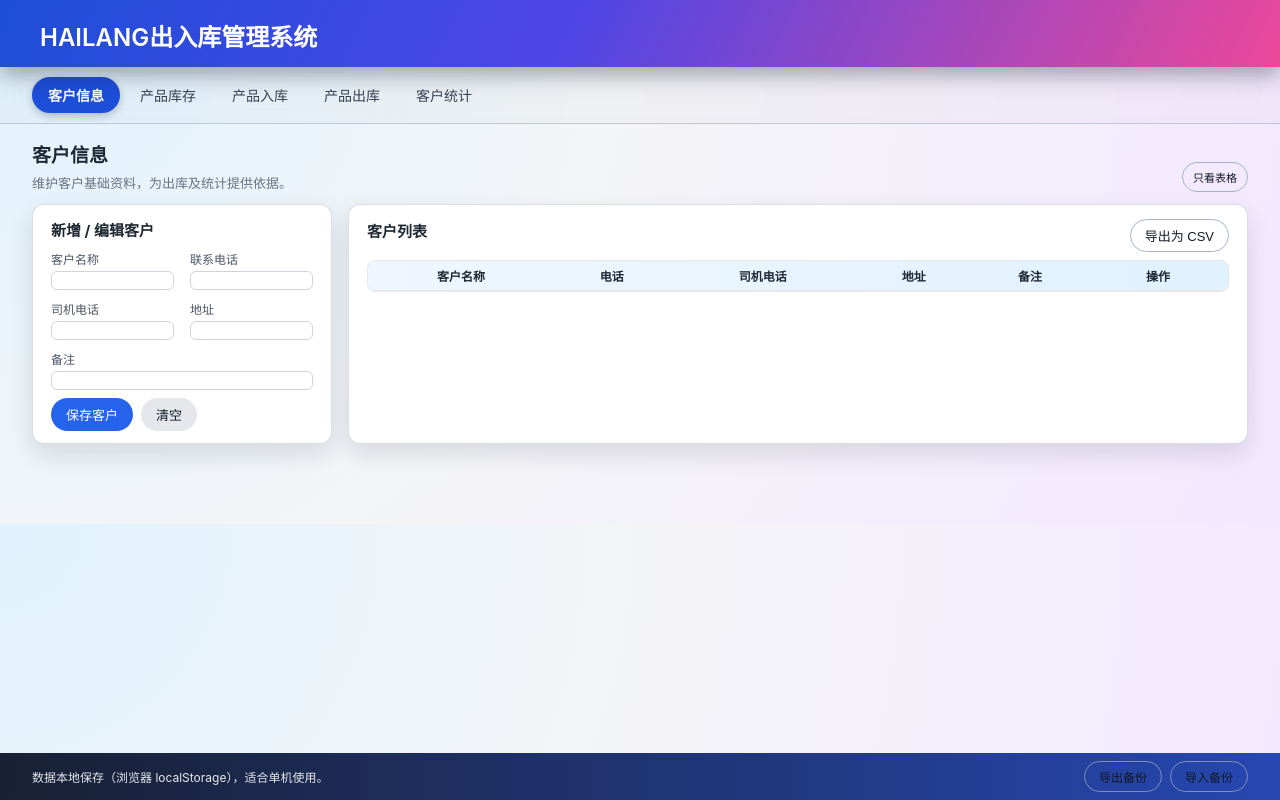
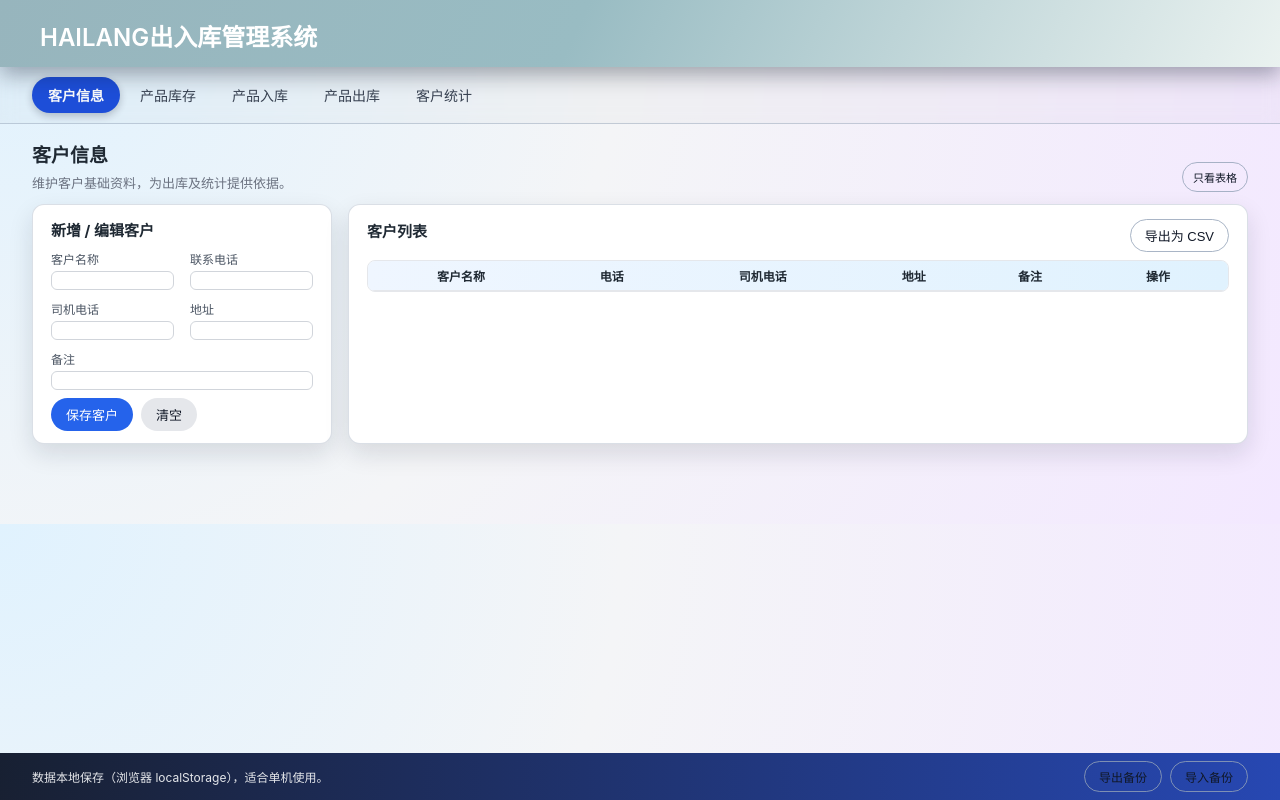
Before and after one commit to jiajian124-sketch/HAILANG, a plain HTML site: page index.html in a window 1280 px wide. Drawn offline with Linux system fonts and the light colour scheme.

Commit message:
Change header background gradient colors

```diff
--- a/style.css
+++ b/style.css
@@ -16,7 +16,7 @@ body {
 
 .app-header {
   padding: 18px 40px 14px;
-  background: linear-gradient(115deg, #1d4ed8, #4f46e5 45%, #ec4899 100%);
+  background: linear-gradient(115deg, #97b5bd, #99bcc3 45%, #eaf2f0 100%);
   color: #fff;
   display: flex;
   align-items: center;
```
